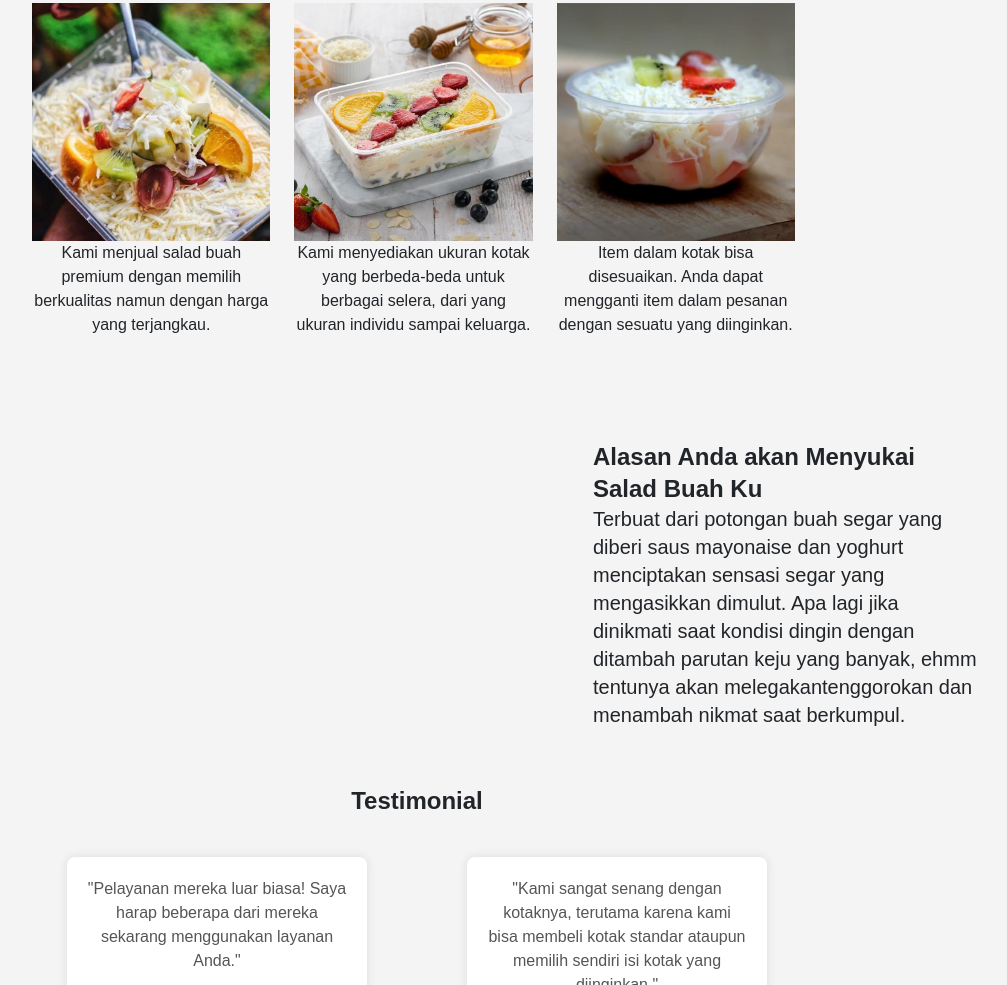
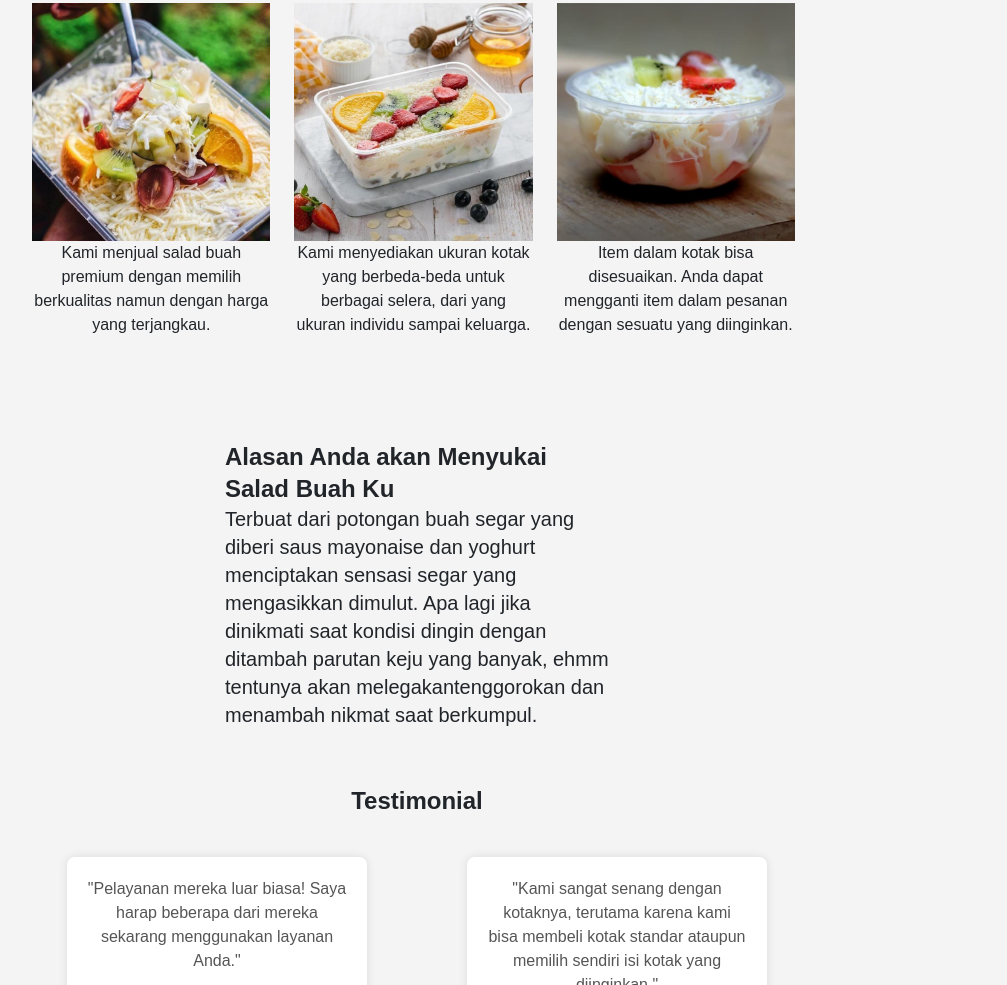
Before and after one commit to nrsfbry/nrsfbry.github.io, a plain HTML site: page index.html in a window 1280 px wide. Shown: the part 426-1411 px from the top of the page, without its empty margins (223-1230 px from the left). Drawn offline with nearby package versions, Linux system fonts and the light colour scheme.

```diff
--- a/index.html
+++ b/index.html
@@ -111,7 +111,7 @@
         </div>
     </div>
 
-    <div class="w-full flex justify-end pr-20 py-14">
+    <div class="w-full flex justify-center pr-55 py-14">
         <div>
             <div class="text-start">
                 <h1 class="font-bold text-2xl">Alasan Anda akan Menyukai
```
